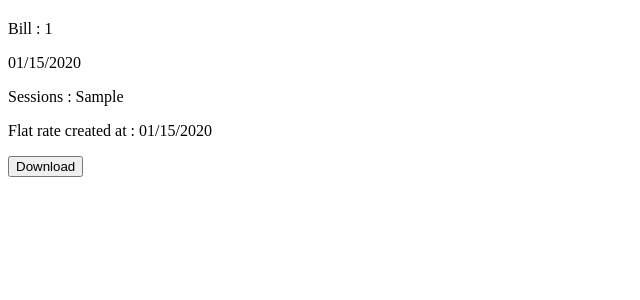
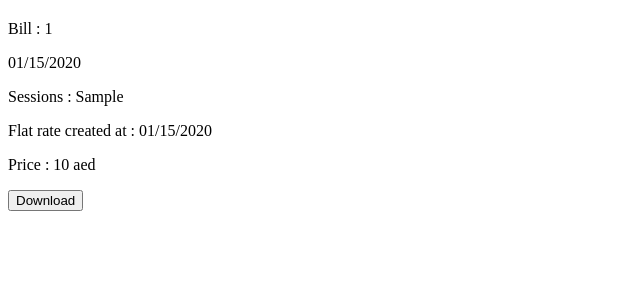
Before and after one commit to k4lu-0p/dict-manager-old, a Symfony app: template templates/accounting/showOneBill.html.twig in a window 1280 px wide. Shown: the part 35-335 px from the top of the page, without its empty margins (0-640 px from the left). Run offline with Twig, Linux system fonts and the light colour scheme; the template is opened without the code that fills it: most values are stand-ins (such as "Sample title", 1, 10 or a date in 2020); some libraries are stand-ins or nearby versions.

Commit message:
[FEAT](showOneBill.html.twig) ajout prix total sur le detail facture

```diff
--- a/templates/accounting/showOneBill.html.twig
+++ b/templates/accounting/showOneBill.html.twig
@@ -12,10 +12,14 @@
         </div>
         <p>Sessions :
             <span class="data">{{ bill.flatRate.nbSessions }}</span>
-        </p>
-        <p>Flat rate created at :
-            <span class="data">{{ bill.flatRate.createdAt|date("m/d/Y") }}</span>
-        </p>
+</p>
+<p>Flat rate created at :
+    <span class="data">{{ bill.flatRate.createdAt|date("m/d/Y") }}</span>
+</p>
+<p>Price :
+    <span class="data">{{ bill.flatRate.price }} aed</span>
+</p>
+
 
     </div>
     <div class="d-flex justify-content-center align-items-center py-4">
```
